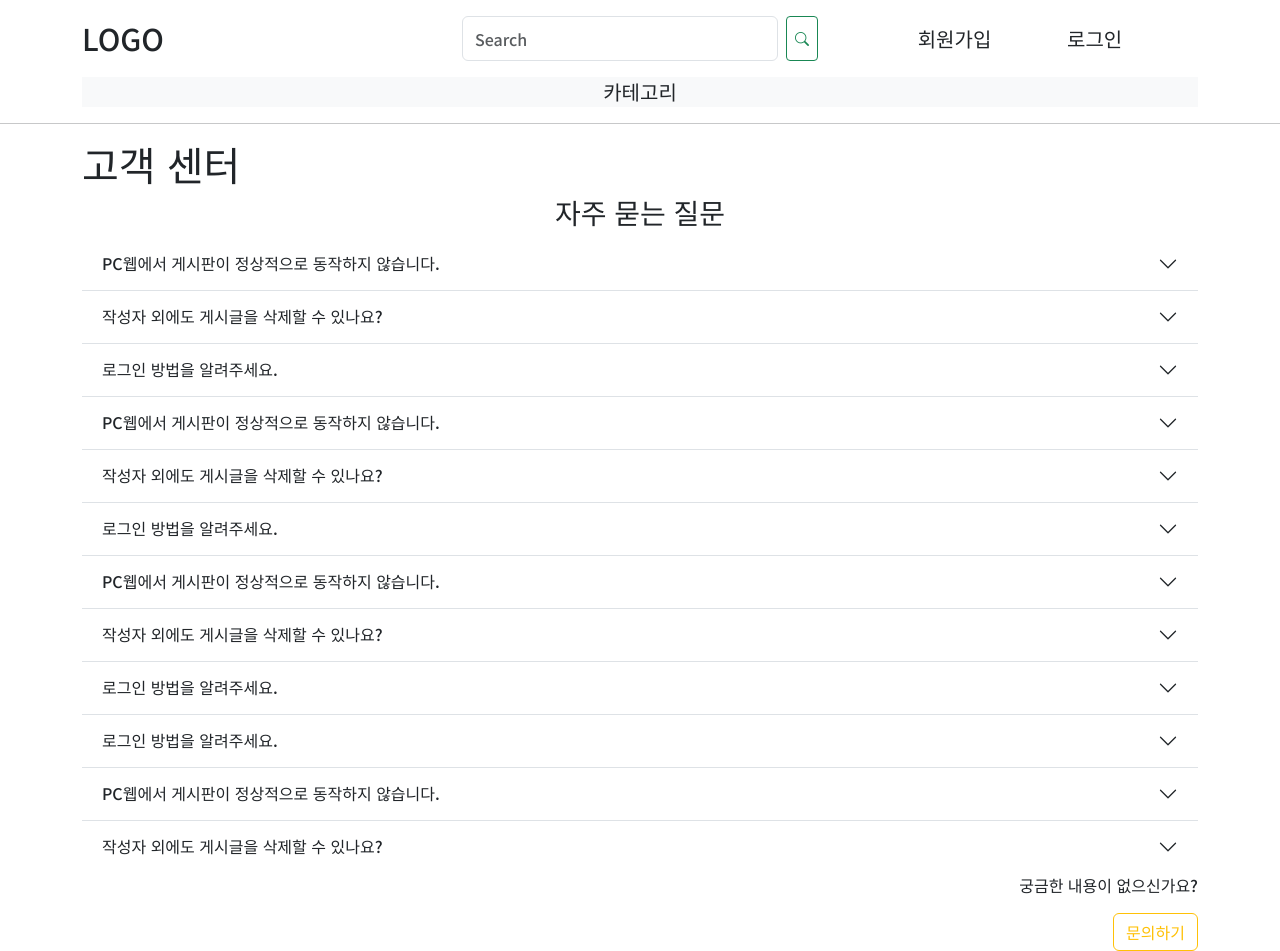
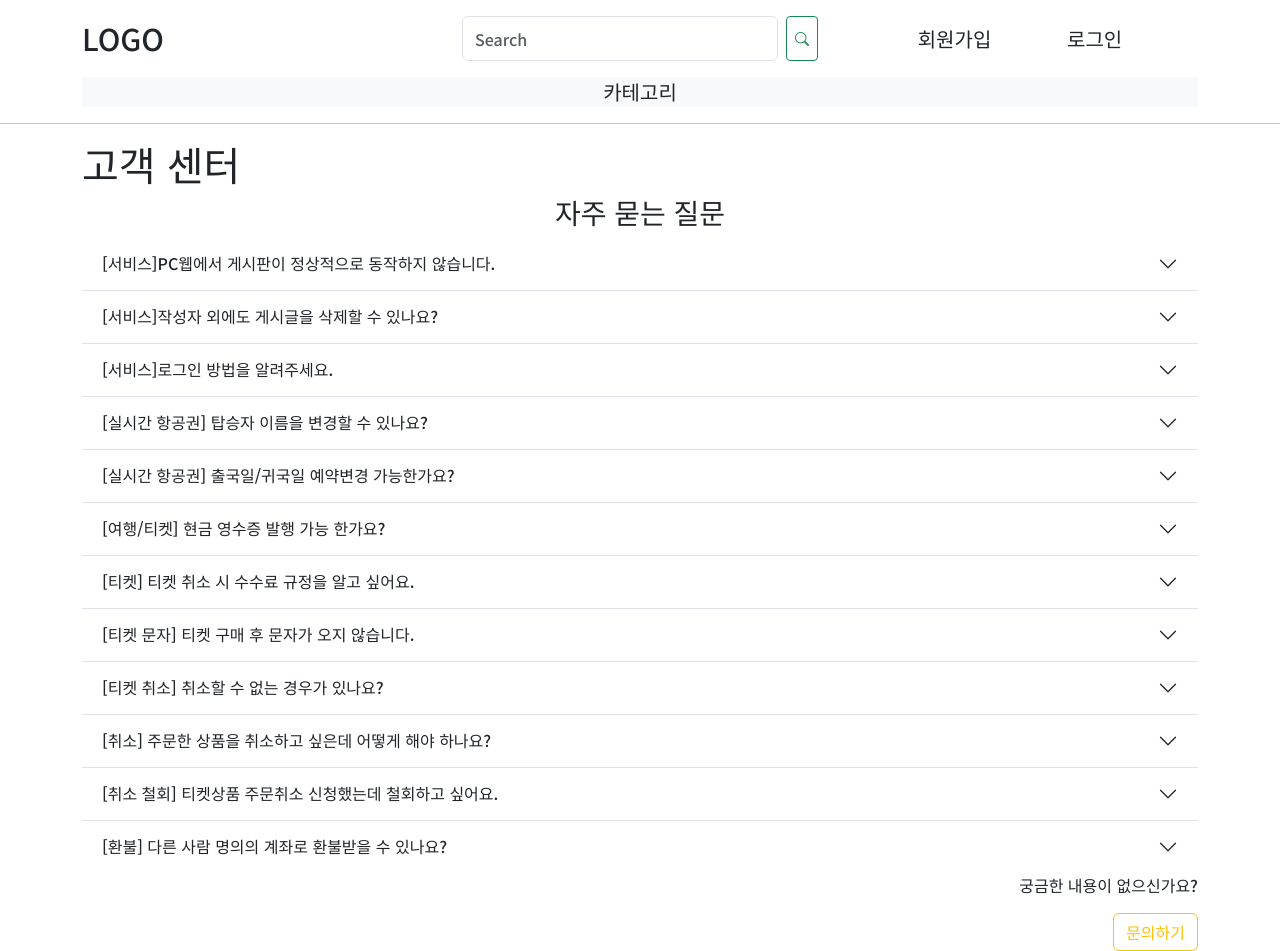
Before and after one commit to wnsghd14/semi_pjt2-Tripstar-, a Django app: page /service/index/ in a window 1280 px wide. Run offline with Django 3.2, Linux system fonts and the light colour scheme; some libraries are stand-ins or nearby versions.

Commit message:
chore: 고객 센터 질문 추가

```diff
--- a/service_center/templates/service_center/index.html
+++ b/service_center/templates/service_center/index.html
@@ -9,7 +9,7 @@
     <div class="accordion-item">
       <h2 class="accordion-header" id="flush-headingOne">
         <button class="accordion-button collapsed" type="button" data-bs-toggle="collapse" data-bs-target="#flush-collapseOne" aria-expanded="false" aria-controls="flush-collapseOne">
-          PC웹에서 게시판이 정상적으로 동작하지 않습니다.
+          [서비스]PC웹에서 게시판이 정상적으로 동작하지 않습니다.
         </button>
       </h2>
       <div id="flush-collapseOne" class="accordion-collapse collapse" aria-labelledby="flush-headingOne" data-bs-parent="#accordionFlushExample">
@@ -22,7 +22,7 @@
     <div class="accordion-item">
       <h2 class="accordion-header" id="flush-headingTwo">
         <button class="accordion-button collapsed" type="button" data-bs-toggle="collapse" data-bs-target="#flush-collapseTwo" aria-expanded="false" aria-controls="flush-collapseTwo">
-          작성자 외에도 게시글을 삭제할 수 있나요?
+          [서비스]작성자 외에도 게시글을 삭제할 수 있나요?
         </button>
       </h2>
       <div id="flush-collapseTwo" class="accordion-collapse collapse" aria-labelledby="flush-headingTwo" data-bs-parent="#accordionFlushExample">
@@ -35,7 +35,7 @@
     <div class="accordion-item">
       <h2 class="accordion-header" id="flush-headingThree">
         <button class="accordion-button collapsed" type="button" data-bs-toggle="collapse" data-bs-target="#flush-collapseThree" aria-expanded="false" aria-controls="flush-collapseThree">
-          로그인 방법을 알려주세요.
+          [서비스]로그인 방법을 알려주세요.
         </button>
       </h2>
       <div id="flush-collapseThree" class="accordion-collapse collapse" aria-labelledby="flush-headingThree" data-bs-parent="#accordionFlushExample">
@@ -46,119 +46,125 @@
       </div>
     </div>
     <div class="accordion-item">
-      <h2 class="accordion-header" id="flush-heading4">
-        <button class="accordion-button collapsed" type="button" data-bs-toggle="collapse" data-bs-target="#flush-collapse4" aria-expanded="false" aria-controls="flush-collapse4">
-          PC웹에서 게시판이 정상적으로 동작하지 않습니다.
+      <h2 class="accordion-header" id="flush-heading7">
+        <button class="accordion-button collapsed" type="button" data-bs-toggle="collapse" data-bs-target="#flush-collapse7" aria-expanded="false" aria-controls="flush-collapse7">
+          [실시간 항공권] 탑승자 이름을 변경할 수 있나요?
         </button>
       </h2>
-      <div id="flush-collapse4" class="accordion-collapse collapse" aria-labelledby="flush-heading4" data-bs-parent="#accordionFlushExample">
+      <div id="flush-collapse7" class="accordion-collapse collapse" aria-labelledby="flush-heading7" data-bs-parent="#accordionFlushExample">
         <div class="accordion-body">
-          <p>게시판은 Chrome 및 Microsoft Edge 최신 버전을 지원합니다.</p>
-          <p>지원하지 않는 브라우저에서는 게시판이 정상적으로 동작하지 않거나 일부 기능 사용에 제약이 있을 수 있으니 양해 부탁드립니다.</p>
+          <p>
+            탑승객 영문명은 여권과 동일해야 합니다.<br>
+            [예약 확인]에서 변경 신청이 가능합니다.<br>
+            자세한 가이드는 아래 내용 확인 바랍니다.</p>
+        </div>
+      </div>
+    </div>
+    <div class="accordion-item">
+      <h2 class="accordion-header" id="flush-heading8">
+        <button class="accordion-button collapsed" type="button" data-bs-toggle="collapse" data-bs-target="#flush-collapse8" aria-expanded="false" aria-controls="flush-collapse8">
+          [실시간 항공권] 출국일/귀국일 예약변경 가능한가요?
+        </button>
+      </h2>
+      <div id="flush-collapse8" class="accordion-collapse collapse" aria-labelledby="flush-heading8" data-bs-parent="#accordionFlushExample">
+        <div class="accordion-body">
+          <p>
+            출국일/귀국일 변경은 기존 예약을 취소하고 다시 예약 하시는 것을 권장합니다.
+          </p>
+        </div>
+      </div>
+    </div>
+    <div class="accordion-item">
+      <h2 class="accordion-header" id="flush-heading10">
+        <button class="accordion-button collapsed" type="button" data-bs-toggle="collapse" data-bs-target="#flush-collapse10" aria-expanded="false" aria-controls="flush-collapse10">
+          [여행/티켓] 현금 영수증 발행 가능 한가요?
+        </button>
+      </h2>
+      <div id="flush-collapse10" class="accordion-collapse collapse" aria-labelledby="flush-heading10" data-bs-parent="#accordionFlushExample">
+        <div class="accordion-body">
+          <p>
+            여행/티켓 상품은 현금영수증을 오프라인에서 발급이 가능합니다.<br>
+            다만, 판매자가 해외 사업자인 경우, 국내 소득세법이 아닌 해외 법이 적용되기 때문에 현금영수증 발행을 하지 않습니다.
+          </p>
+        </div>
+      </div>
+    </div>
+    <div class="accordion-item">
+      <h2 class="accordion-header" id="flush-heading9">
+        <button class="accordion-button collapsed" type="button" data-bs-toggle="collapse" data-bs-target="#flush-collapse9" aria-expanded="false" aria-controls="flush-collapse9">
+          [티켓] 티켓 취소 시 수수료 규정을 알고 싶어요.
+        </button>
+      </h2>
+      <div id="flush-collapse9" class="accordion-collapse collapse" aria-labelledby="flush-heading9" data-bs-parent="#accordionFlushExample">
+        <div class="accordion-body">
+          <p>
+            상품에 따라 티켓 취소/환불규정이 다를 수 있습니다.</p>
+        </div>
+      </div>
+    </div>
+    <div class="accordion-item">
+      <h2 class="accordion-header" id="flush-heading12">
+        <button class="accordion-button collapsed" type="button" data-bs-toggle="collapse" data-bs-target="#flush-collapse12" aria-expanded="false" aria-controls="flush-collapse12">
+          [티켓 문자] 티켓 구매 후 문자가 오지 않습니다.
+        </button>
+      </h2>
+      <div id="flush-collapse12" class="accordion-collapse collapse" aria-labelledby="flush-heading12" data-bs-parent="#accordionFlushExample">
+        <div class="accordion-body">
+          <p>구매 확인 문자가 오지 않는 경우 구매자의 휴대폰 정보가 정확한 지 확인해 주십시오.</p>
+        </div>
+      </div>
+    </div>
+    <div class="accordion-item">
+      <h2 class="accordion-header" id="flush-heading6">
+        <button class="accordion-button collapsed" type="button" data-bs-toggle="collapse" data-bs-target="#flush-collapse6" aria-expanded="false" aria-controls="flush-collapse6">
+          [티켓 취소] 취소할 수 없는 경우가 있나요?
+        </button>
+      </h2>
+      <div id="flush-collapse6" class="accordion-collapse collapse" aria-labelledby="flush-heading6" data-bs-parent="#accordionFlushExample">
+        <div class="accordion-body">
+          <p>사용 당일이나 이미 사용처리된 경우 취소되지 않을 수 있습니다.
+            <br>
+            자세한 내용은 상품페이지에서 [사용조건]을 확인해 주시기 바랍니다.</p>
         </div>
       </div>
     </div>
     <div class="accordion-item">
       <h2 class="accordion-header" id="flush-heading5">
         <button class="accordion-button collapsed" type="button" data-bs-toggle="collapse" data-bs-target="#flush-collapse5" aria-expanded="false" aria-controls="flush-collapse5">
-          작성자 외에도 게시글을 삭제할 수 있나요?
+          [취소] 주문한 상품을 취소하고 싶은데 어떻게 해야 하나요?
         </button>
       </h2>
       <div id="flush-collapse5" class="accordion-collapse collapse" aria-labelledby="flush-headingTwo" data-bs-parent="#accordionFlushExample">
         <div class="accordion-body">
-          <p>게시글 작성자 외에도 관리자 및 게시판 관리자는 관리 목적상 구성원이 작성한 글을 삭제할 수 있습니다.</p>
-          <p>게시글 작성자, 관리자 및 게시판 관리자를 제외한 사용자는 작성된 글을 삭제할 수 없습니다.</p>
-        </div>
-      </div>
-    </div>
-    <div class="accordion-item">
-      <h2 class="accordion-header" id="flush-heading6">
-        <button class="accordion-button collapsed" type="button" data-bs-toggle="collapse" data-bs-target="#flush-collapse6" aria-expanded="false" aria-controls="flush-collapse6">
-          로그인 방법을 알려주세요.
-        </button>
-      </h2>
-      <div id="flush-collapse6" class="accordion-collapse collapse" aria-labelledby="flush-heading6" data-bs-parent="#accordionFlushExample">
-        <div class="accordion-body">
-          <p>회원가입을 완료한 경우 : 트립스타 홈페이지 > 상단에 로그인(로그인 페이지 바로가기) > ID 입력 > 비밀번호 입력</p>
-          <p>회원가입을 완료하지 않은 경우 : 트립스타 홈페이지 > 상단에 회원가입(회원가입 페이지 바로가기) > 사용할 ID 입력 > 비밀번호 입력 > 비밀번호 확인 > 가입 > 서비스 이용</p>
-        </div>
-      </div>
-    </div>
-    <div class="accordion-item">
-      <h2 class="accordion-header" id="flush-heading7">
-        <button class="accordion-button collapsed" type="button" data-bs-toggle="collapse" data-bs-target="#flush-collapse7" aria-expanded="false" aria-controls="flush-collapse7">
-          PC웹에서 게시판이 정상적으로 동작하지 않습니다.
-        </button>
-      </h2>
-      <div id="flush-collapse7" class="accordion-collapse collapse" aria-labelledby="flush-heading7" data-bs-parent="#accordionFlushExample">
-        <div class="accordion-body">
-          <p>게시판은 Chrome 및 Microsoft Edge 최신 버전을 지원합니다.</p>
-          <p>지원하지 않는 브라우저에서는 게시판이 정상적으로 동작하지 않거나 일부 기능 사용에 제약이 있을 수 있으니 양해 부탁드립니다.</p>
-        </div>
-      </div>
-    </div>
-    <div class="accordion-item">
-      <h2 class="accordion-header" id="flush-heading8">
-        <button class="accordion-button collapsed" type="button" data-bs-toggle="collapse" data-bs-target="#flush-collapse8" aria-expanded="false" aria-controls="flush-collapse8">
-          작성자 외에도 게시글을 삭제할 수 있나요?
-        </button>
-      </h2>
-      <div id="flush-collapse8" class="accordion-collapse collapse" aria-labelledby="flush-heading8" data-bs-parent="#accordionFlushExample">
-        <div class="accordion-body">
-          <p>게시글 작성자 외에도 관리자 및 게시판 관리자는 관리 목적상 구성원이 작성한 글을 삭제할 수 있습니다.</p>
-          <p>게시글 작성자, 관리자 및 게시판 관리자를 제외한 사용자는 작성된 글을 삭제할 수 없습니다.</p>
-        </div>
-      </div>
-    </div>
-    <div class="accordion-item">
-      <h2 class="accordion-header" id="flush-heading9">
-        <button class="accordion-button collapsed" type="button" data-bs-toggle="collapse" data-bs-target="#flush-collapse9" aria-expanded="false" aria-controls="flush-collapse9">
-          로그인 방법을 알려주세요.
-        </button>
-      </h2>
-      <div id="flush-collapse9" class="accordion-collapse collapse" aria-labelledby="flush-heading9" data-bs-parent="#accordionFlushExample">
-        <div class="accordion-body">
-          <p>회원가입을 완료한 경우 : 트립스타 홈페이지 > 상단에 로그인(로그인 페이지 바로가기) > ID 입력 > 비밀번호 입력</p>
-          <p>회원가입을 완료하지 않은 경우 : 트립스타 홈페이지 > 상단에 회원가입(회원가입 페이지 바로가기) > 사용할 ID 입력 > 비밀번호 입력 > 비밀번호 확인 > 가입 > 서비스 이용</p>
-        </div>
-      </div>
-    </div>
-    <div class="accordion-item">
-      <h2 class="accordion-header" id="flush-heading10">
-        <button class="accordion-button collapsed" type="button" data-bs-toggle="collapse" data-bs-target="#flush-collapse10" aria-expanded="false" aria-controls="flush-collapse10">
-          로그인 방법을 알려주세요.
-        </button>
-      </h2>
-      <div id="flush-collapse10" class="accordion-collapse collapse" aria-labelledby="flush-heading10" data-bs-parent="#accordionFlushExample">
-        <div class="accordion-body">
-          <p>회원가입을 완료한 경우 : 트립스타 홈페이지 > 상단에 로그인(로그인 페이지 바로가기) > ID 입력 > 비밀번호 입력</p>
-          <p>회원가입을 완료하지 않은 경우 : 트립스타 홈페이지 > 상단에 회원가입(회원가입 페이지 바로가기) > 사용할 ID 입력 > 비밀번호 입력 > 비밀번호 확인 > 가입 > 서비스 이용</p>
+          <p>
+            주문하신 상품은 마이페이지에서 쉽고 빠르게 취소 및 반품을 신청할 수 있습니다.
+          </p>
+
         </div>
       </div>
     </div>
     <div class="accordion-item">
       <h2 class="accordion-header" id="flush-heading11">
         <button class="accordion-button collapsed" type="button" data-bs-toggle="collapse" data-bs-target="#flush-collapse11" aria-expanded="false" aria-controls="flush-collapse11">
-          PC웹에서 게시판이 정상적으로 동작하지 않습니다.
+          [취소 철회] 티켓상품 주문취소 신청했는데 철회하고 싶어요.
         </button>
       </h2>
       <div id="flush-collapse11" class="accordion-collapse collapse" aria-labelledby="flush-heading11" data-bs-parent="#accordionFlushExample">
         <div class="accordion-body">
-          <p>게시판은 Chrome 및 Microsoft Edge 최신 버전을 지원합니다.</p>
-          <p>지원하지 않는 브라우저에서는 게시판이 정상적으로 동작하지 않거나 일부 기능 사용에 제약이 있을 수 있으니 양해 부탁드립니다.</p>
+          <p>티켓 상품의 경우 취소신청을 철회할 수 있습니다.</p>
         </div>
       </div>
     </div>
     <div class="accordion-item">
-      <h2 class="accordion-header" id="flush-heading12">
-        <button class="accordion-button collapsed" type="button" data-bs-toggle="collapse" data-bs-target="#flush-collapse12" aria-expanded="false" aria-controls="flush-collapse12">
-          작성자 외에도 게시글을 삭제할 수 있나요?
+      <h2 class="accordion-header" id="flush-heading4">
+        <button class="accordion-button collapsed" type="button" data-bs-toggle="collapse" data-bs-target="#flush-collapse4" aria-expanded="false" aria-controls="flush-collapse4">
+          [환불] 다른 사람 명의의 계좌로 환불받을 수 있나요?
         </button>
       </h2>
-      <div id="flush-collapse12" class="accordion-collapse collapse" aria-labelledby="flush-heading12" data-bs-parent="#accordionFlushExample">
+      <div id="flush-collapse4" class="accordion-collapse collapse" aria-labelledby="flush-heading4" data-bs-parent="#accordionFlushExample">
         <div class="accordion-body">
-          <p>게시글 작성자 외에도 관리자 및 게시판 관리자는 관리 목적상 구성원이 작성한 글을 삭제할 수 있습니다.</p>
-          <p>게시글 작성자, 관리자 및 게시판 관리자를 제외한 사용자는 작성된 글을 삭제할 수 없습니다.</p>
+          <p>
+            고객님 본인 명의의 계좌로만 환불이 가능합니다.</p>
         </div>
       </div>
     </div>
```
Also changed, not shown: articles/templates/articles/index.html (+4 -3 lines), articles/templates/articles/region_index.html (+14 -5 lines), images/images/articles/gilla.jpg (added), images/images/articles/바람을_타고_등장.jpg (added), images/images/articles/자전거.jpg (added), images/images/gilla.jpg (added), images/images/service/자전거.jpg (added), images/images/자전거_33448iU.jpg (added), images/images/자전거_DgIKR5q.jpg (added), images/images/자전거_LD2hsQ8.jpg (added), images/images/자전거_gvfbVcx.jpg (added), images/images/자전거_livGpr8.jpg (added).
